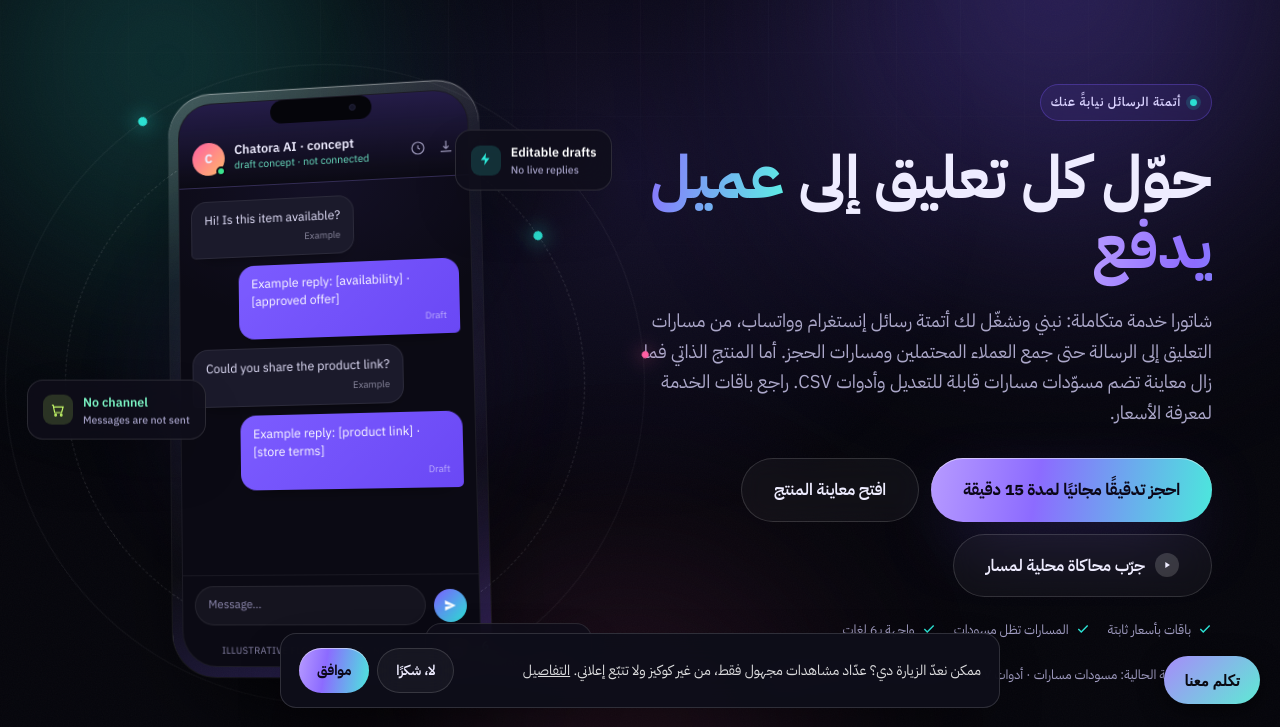
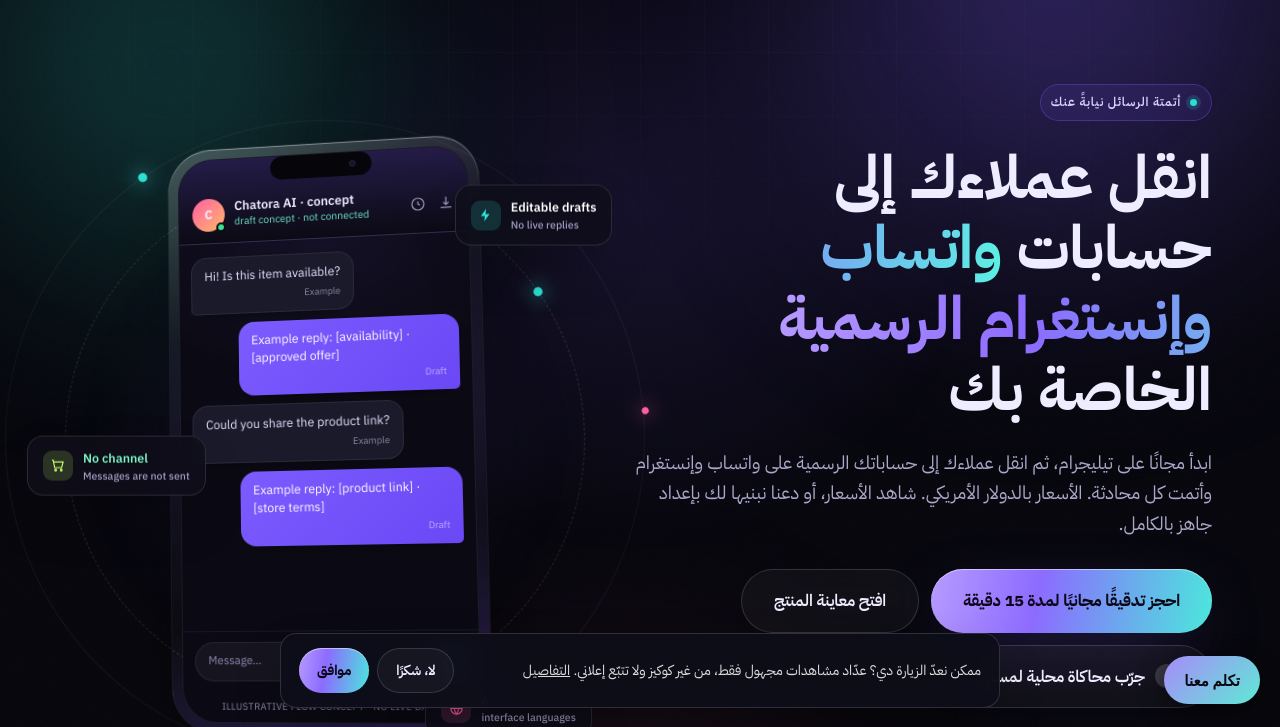
Before and after one commit to Ansygroup/chatora, a plain HTML site: page ar/index.html in a window 1280 px wide. Shown: the part 76-803 px from the top of the page. Drawn offline with Linux system fonts and the light colour scheme.

Commit message:
Chatora 11: Arabic homepage headline

```diff
--- a/ar/index.html
+++ b/ar/index.html
@@ -201,8 +201,8 @@
 <div class="hero-inner">
 <div class="hero-copy">
 <span class="eyebrow" data-reveal=""><span class="dot"></span><span>أتمتة الرسائل نيابةً عنك</span></span>
-<h1 data-i18n="hero.title" data-reveal="" style="--d:60ms">حوّل كل تعليق إلى <span class="grad">عميل يدفع</span></h1>
-<p class="hero-lede" data-reveal="" style="--d:120ms">شاتورا خدمة متكاملة: نبني ونشغّل لك أتمتة رسائل إنستغرام وواتساب، من مسارات التعليق إلى الرسالة حتى جمع العملاء المحتملين ومسارات الحجز. أما المنتج الذاتي فما زال معاينة تضم مسوّدات مسارات قابلة للتعديل وأدوات CSV. راجع باقات الخدمة لمعرفة الأسعار.</p>
+<h1 data-reveal="" style="--d:60ms">انقل عملاءك إلى حسابات <span class="grad">واتساب وإنستغرام الرسمية</span> الخاصة بك</h1>
+<p class="hero-lede" data-reveal="" style="--d:120ms">ابدأ مجانًا على تيليجرام، ثم انقل عملاءك إلى حساباتك الرسمية على واتساب وإنستغرام وأتمت كل محادثة. الأسعار بالدولار الأمريكي. شاهد <a href="pricing.html">الأسعار</a>، أو دعنا نبنيها لك بإعداد جاهز بالكامل.</p>
 <div class="hero-cta" data-reveal="" style="--d:180ms">
 <a class="btn btn-primary btn-lg" href="services.html">احجز تدقيقًا مجانيًا لمدة 15 دقيقة</a>
 <a class="btn btn-ghost btn-lg" data-i18n="hero.cta1" href="login.html?mode=signup">افتح معاينة المنتج</a>
```
